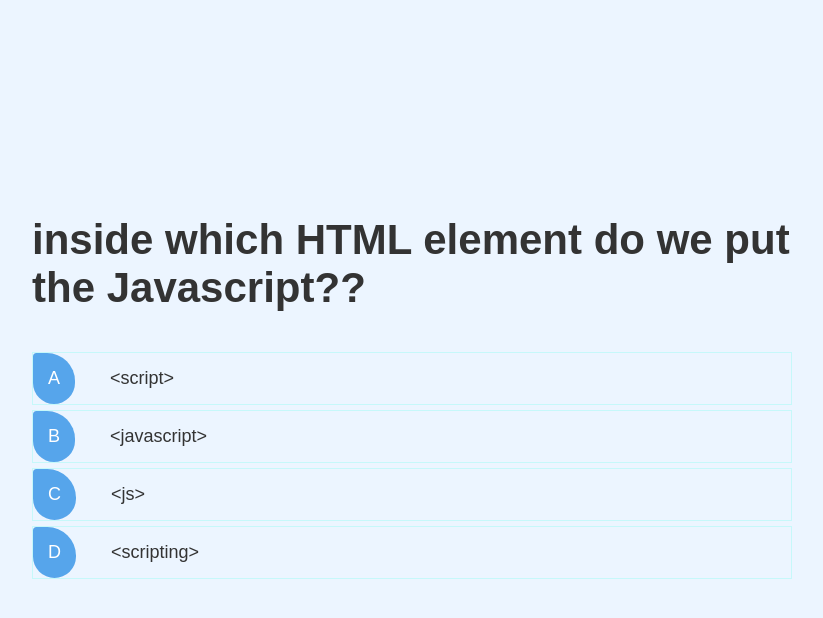
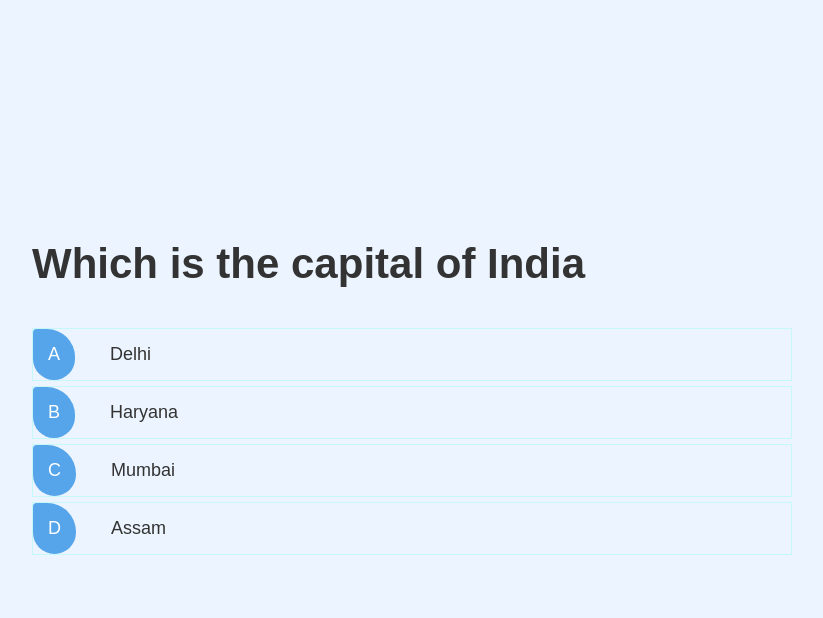
Before and after one commit to NakshiKalolia/Quiz-App, a plain HTML site: page game.html in a window 1280 px wide. Both pictures are taken after a click on the element "<script>". Shown: the whole page, without its empty margins (228-1051 px from the left). Drawn offline with Linux system fonts and the light colour scheme.

Commit message:
Javascript addons

```diff
--- a/game.css
+++ b/game.css
@@ -20,9 +20,18 @@
     color: white;
     margin-right: 2rem;
     border-radius: 5px 40px 30px 30px;
+
 }
 
 .choice-text{
     padding: 1.5rem;
     width: 100%
 }
+
+.correct{
+    background-color: #28a745;
+}
+
+.incorrect {
+    background-color: #dc3545;
+}
--- a/game.js
+++ b/game.js
@@ -8,7 +8,7 @@ let availableQuestions = [];
 
 let questions = [
     {
-        question: "inside which HTML element do we put the Javascript??",
+        question: "Inside which HTML element do we put the Javascript??",
         choice1: "<script>",
         choice2: "<javascript>",
         choice3: "<js>",
@@ -16,19 +16,19 @@ let questions = [
         answer: 1
     },
     {
-        question: "inside which HTML element do we put the Javascript??",
-        choice1: "<script>",
-        choice2: "<javascript>",
-        choice3: "<js>",
-        choice4: "<scripting>",
+        question: "Which is the capital of India",
+        choice1: "Delhi",
+        choice2: "Haryana",
+        choice3: "Mumbai",
+        choice4: "Assam",
         answer: 1
     },
     {
-        question: "inside which HTML element do we put the Javascript??",
-        choice1: "<script>",
-        choice2: "<javascript>",
-        choice3: "<js>",
-        choice4: "<scripting>",
+        question: "Which is the national animal of India??",
+        choice1: "Tiger",
+        choice2: "Lion",
+        choice3: "Peacock",
+        choice4: "Elephant",
         answer: 1
     }
 ]
@@ -42,12 +42,10 @@ startGame = () => {
     questionCounter = 0;
     score = 0;
     availableQuestions = [...questions]; // used spread operators
-    console.log(availableQuestions);
     getNewQuestion();
 };
 
 getNewQuestion = () => {
-    console.log("bjbjbjkb");
     if(availableQuestions.length == 0 || questionCounter >= MAX_QUESTIONS) {
         //go to end page
         return window.location.assign("/end.html");
@@ -71,11 +69,19 @@ choices.forEach( choice => {
     choice.addEventListener("click", e => {
         if(!acceptingAnswers) return;
 
-        acceptingAnswers = true;
+        acceptingAnswers = false;
         const selectedChoice = e.target;
         const selectedAnswer = selectedChoice.dataset["number"];
-        console.log(selectedAnswer);
-        getNewQuestion;
+
+        const classToApply = selectedAnswer == currentQuestion.answer ? "correct" : "incorrect";
+        console.log(classToApply);
+
+        selectedChoice.parentElement.classList.add(classToApply);
+        setTimeout( () => {
+            selectedChoice.parentElement.classList.remove(classToApply);
+            getNewQuestion();
+        }, 1000);
+
     });
 });
 
```
